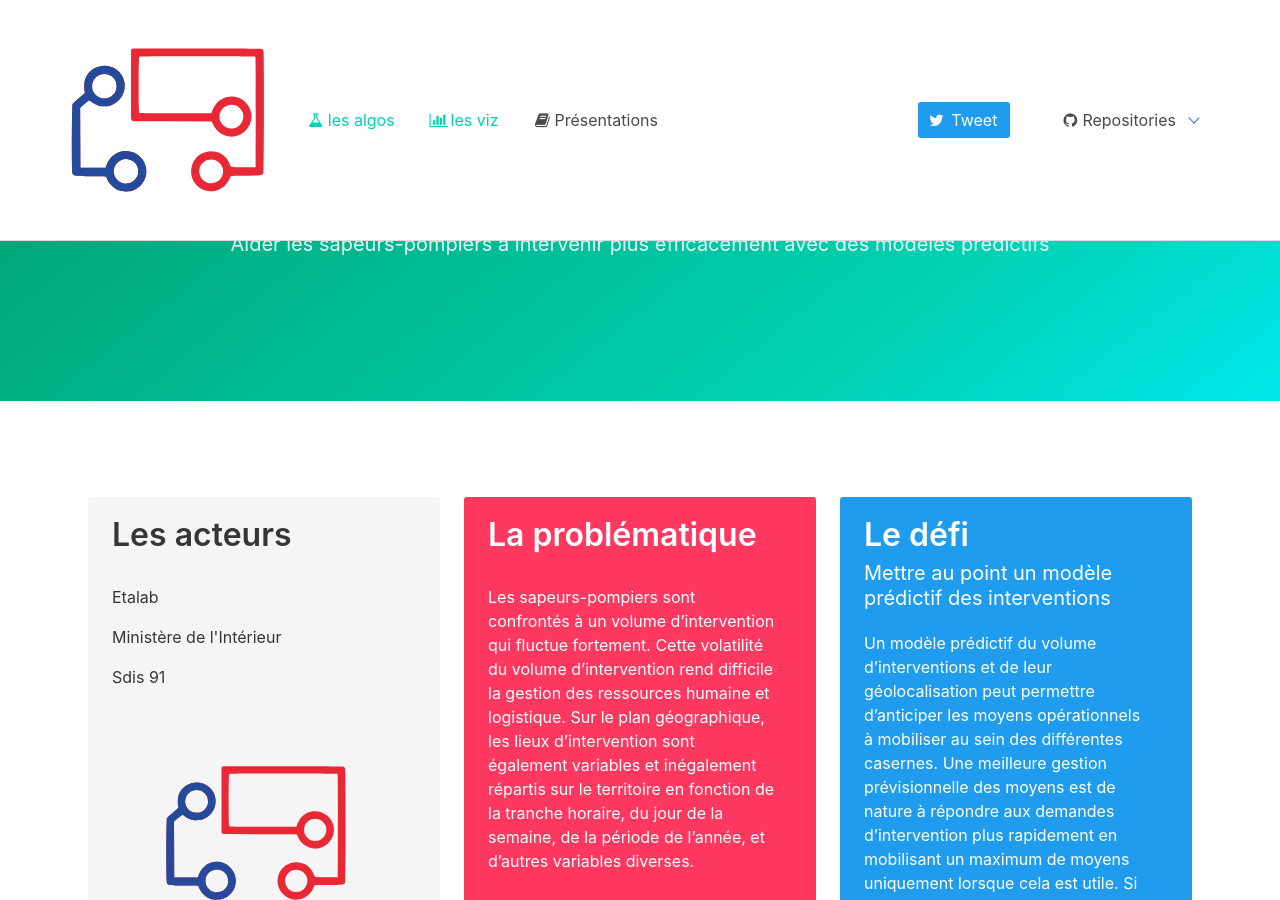
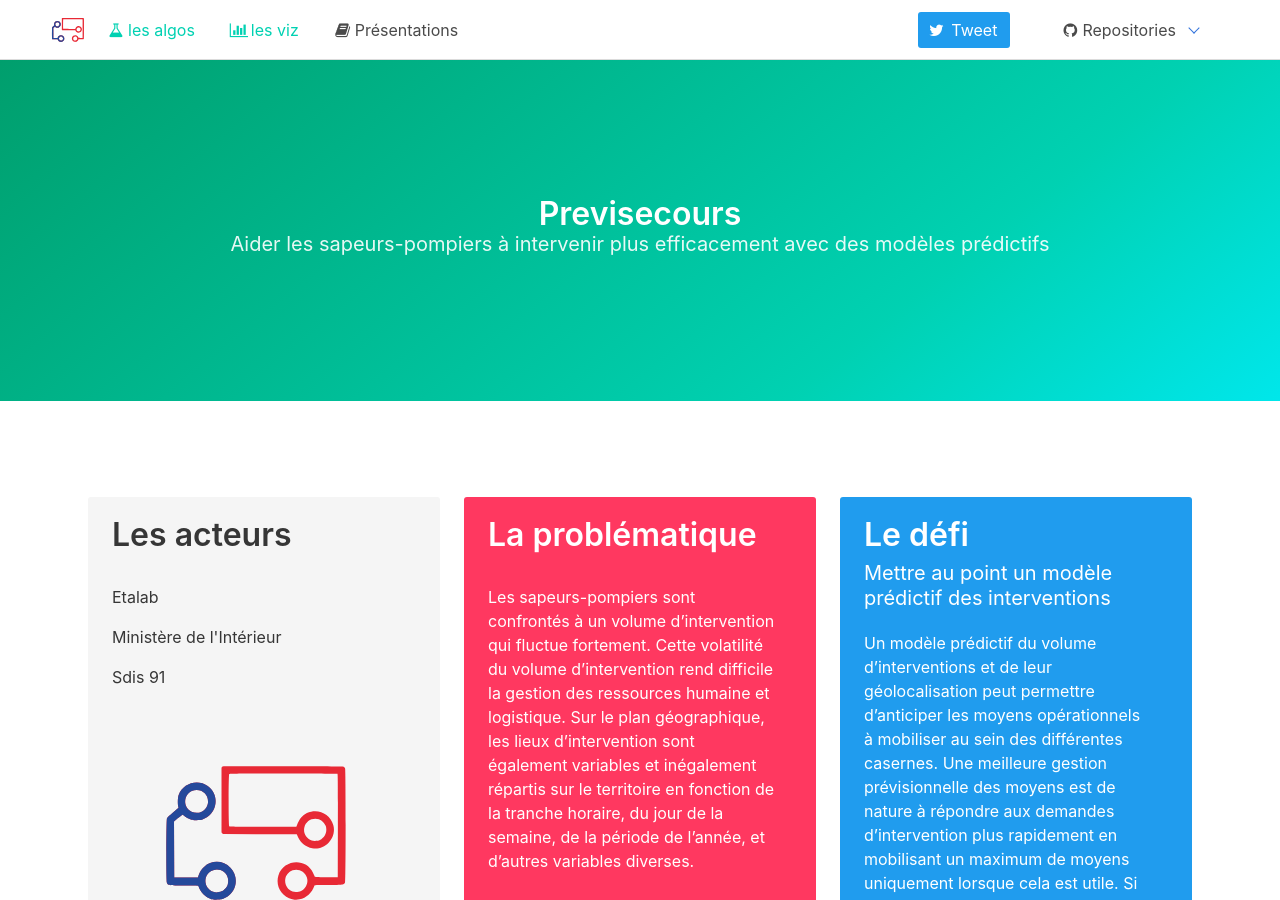
Before and after one commit to previsecours/portail, a Jekyll site: the page built from index.html, in a window 1280 px wide and 900 px high. Built offline with Jekyll 4.4.1, drawn with Linux system fonts in a browser that asks for light colours.

Commit message:
Update navbar.html

```diff
--- a/_includes/navbar.html
+++ b/_includes/navbar.html
@@ -1,8 +1,8 @@
 <nav class="navbar is-fixed-top is-transparent">
   <div class="container">
     <div class="navbar-brand">
-      <a href="{{ "/" | prepend: site.baseurl }}" class="logo">
-          <img src="/assets/images/previsecours.svg">
+      <a href="{{ "/" | prepend: site.baseurl }}" class="logo" style="padding-top:0.6em;padding-bottom:0.6em">
+          <img src="/assets/images/previsecours.svg" style="width:2.5em">
       </a>
       <div class="navbar-burger burger" data-target="navMenubd-main">
         <span></span>
```
